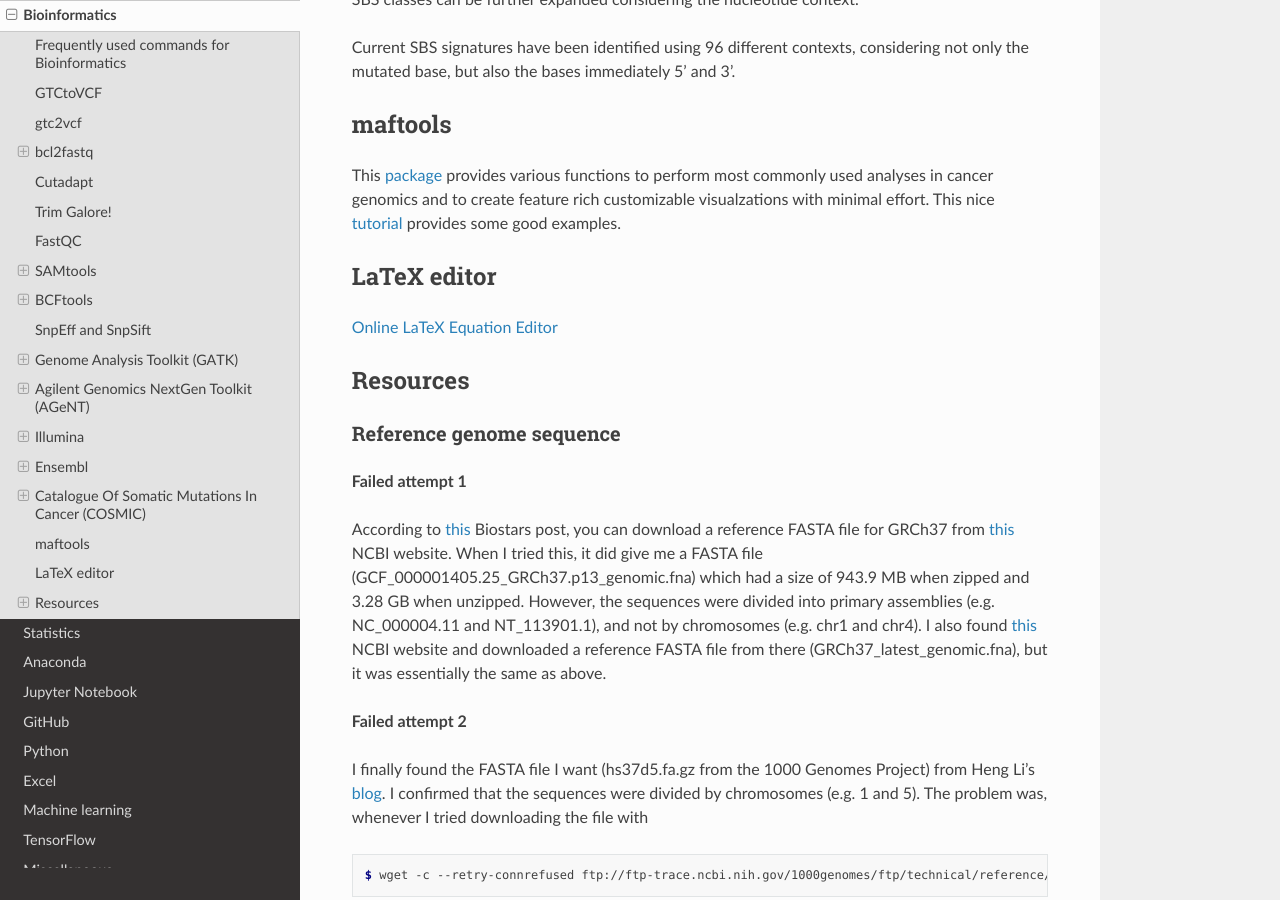
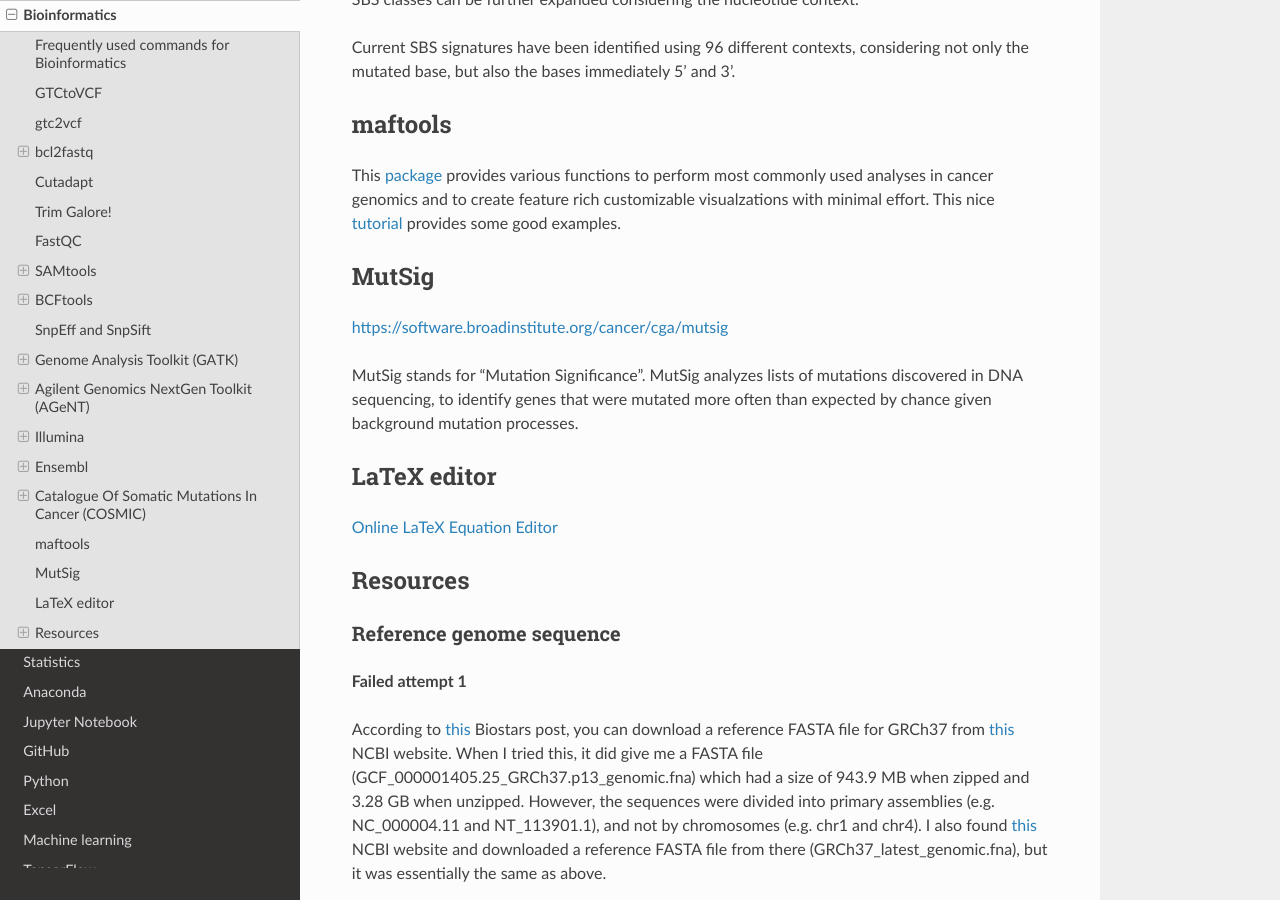
Before and after one commit to sbslee/notes, a Sphinx documentation site: the page built from docs/bioinformatics.rst, in a window 1280 px wide and 900 px high, scrolled down 11841 px. Built offline with Sphinx 7.4.7 and the Read the Docs theme 2.0.0, drawn with Linux system fonts in a browser that asks for light colours.

Commit message:
Update notes

```diff
--- a/docs/bioinformatics.rst
+++ b/docs/bioinformatics.rst
@@ -607,6 +607,13 @@ maftools
 
 This `package <http://bioconductor.org/packages/release/bioc/html/maftools.html>`__ provides various functions to perform most commonly used analyses in cancer genomics and to create feature rich customizable visualzations with minimal effort. This nice `tutorial <http://bioconductor.org/packages/devel/bioc/vignettes/maftools/inst/doc/maftools.html>`__ provides some good examples.
 
+MutSig
+======
+
+https://software.broadinstitute.org/cancer/cga/mutsig
+
+MutSig stands for "Mutation Significance".  MutSig analyzes lists of mutations discovered in DNA sequencing, to identify genes that were mutated more often than expected by chance given background mutation processes.
+
 LaTeX editor
 ============
 
```
